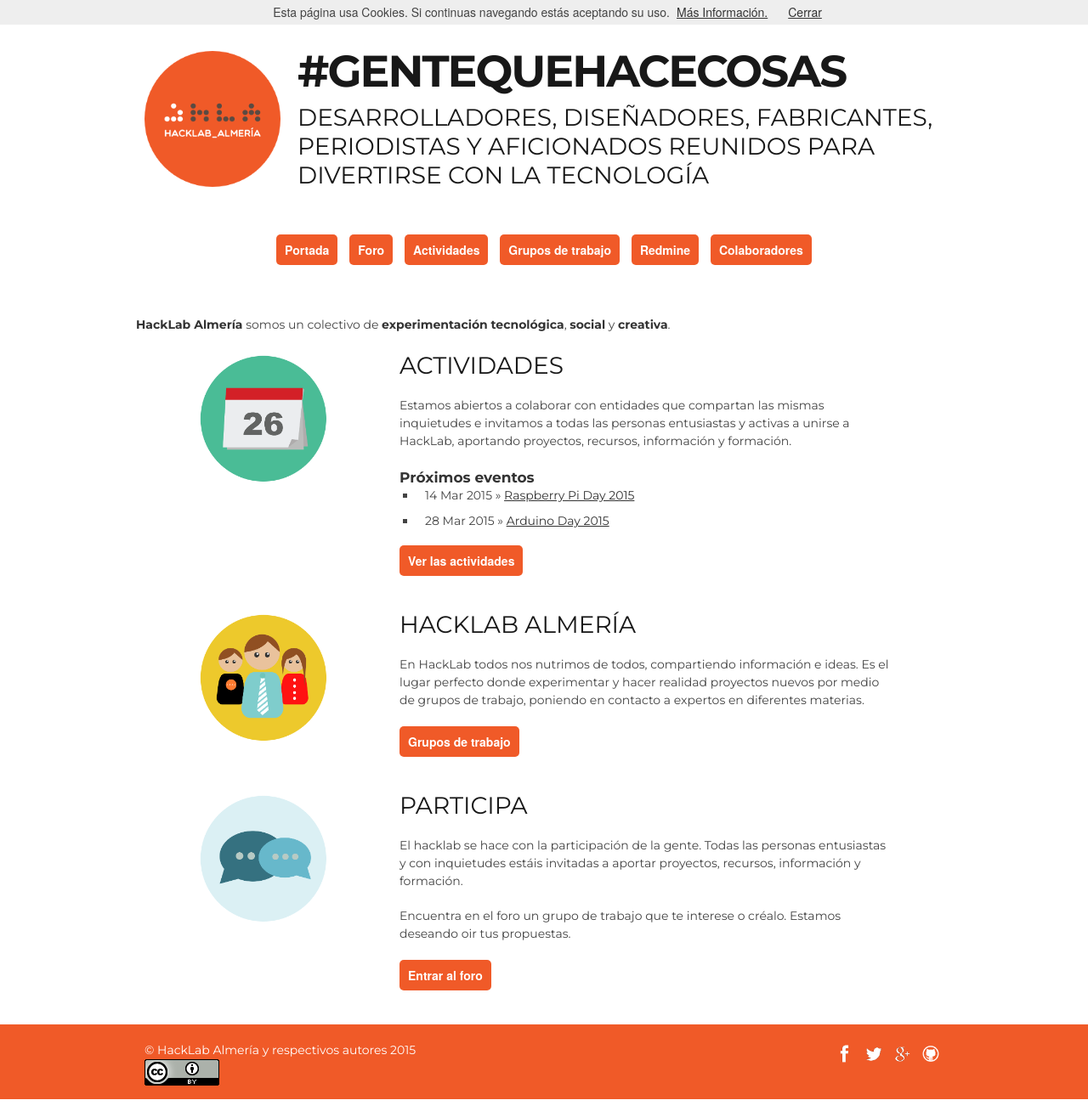
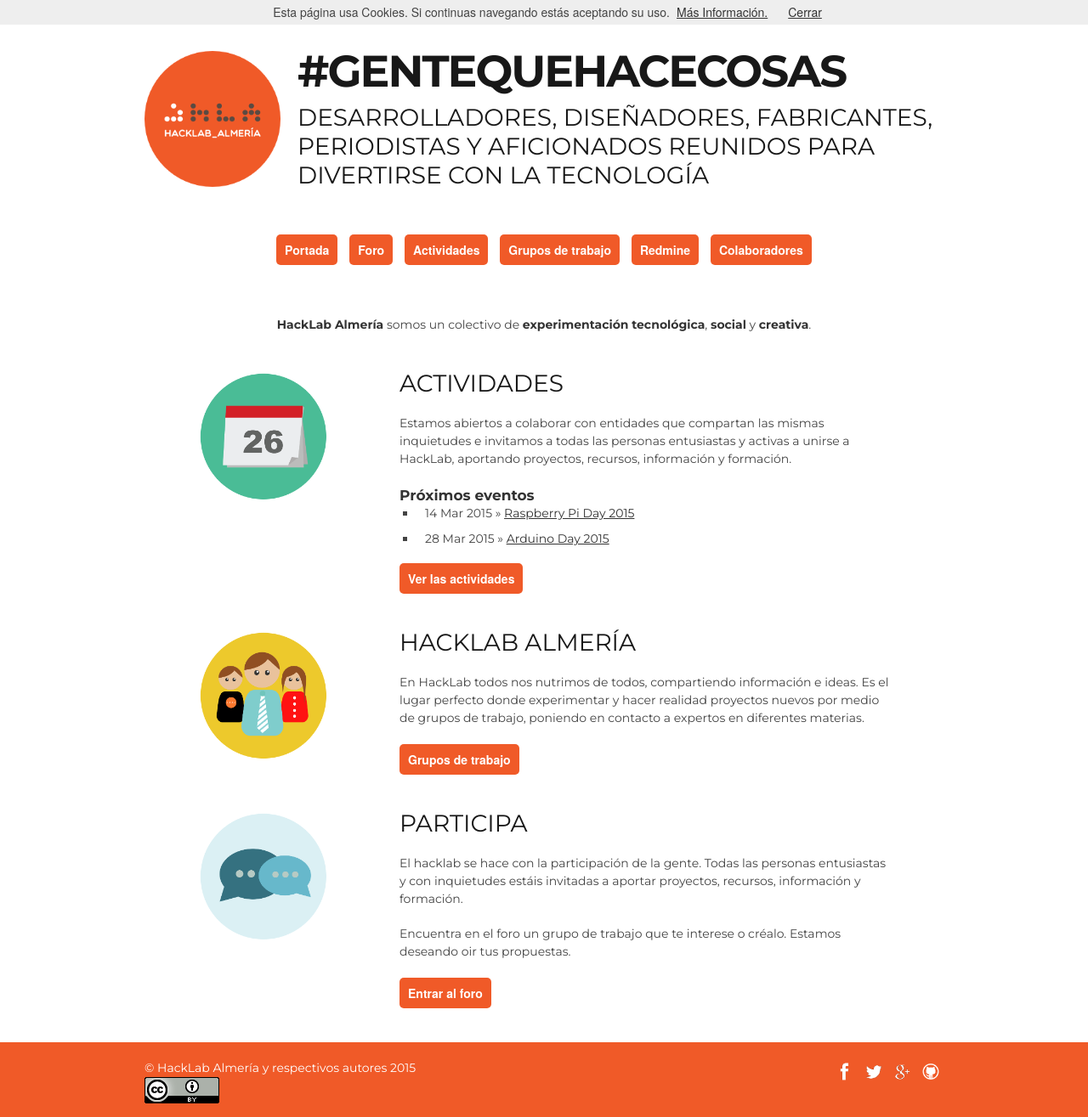
Before and after one commit to HackLab-Almeria/hacklab-almeria.github.io, a Jekyll site: the page built from index.html, in a window 1280 px wide. Shown: the whole page at 85% size. Built offline with Jekyll 4.4.1, drawn with Linux system fonts in a browser that asks for light colours; comment, search, counter and statistics services are not loaded; before the commit the page ends 1294 px from its top, so only the background shows below that.

Commit message:
Propuesta para centrar un párrafo de la portada

```diff
--- a/index.html
+++ b/index.html
@@ -2,7 +2,9 @@
 layout: portada
 title: HackLab Almería
 ---
-<div class="container"><p><strong>HackLab Almería</strong> somos un colectivo de <strong>experimentación</strong> <strong>tecnológica</strong>, <strong>social</strong> y <strong>creativa</strong>.</p></div>
+<div class="container">
+    <p align="center"><strong>HackLab Almería</strong> somos un colectivo de <strong>experimentación</strong> <strong>tecnológica</strong>, <strong>social</strong> y <strong>creativa</strong>.</p><br>
+</div>
 
 <div class="container">
     <div class="three columns offset-by-one sidebar">
```
